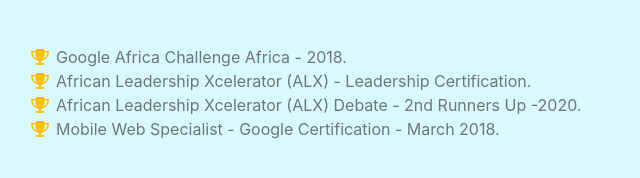
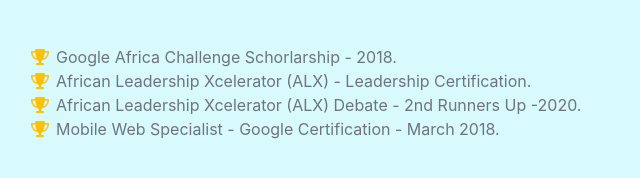
Before and after one commit to antonymuga/antonymuga.github.io, a plain HTML site: page index.html in a window 1280 px wide. Shown: the part 5499-5677 px from the top of the page, 304-944 px from the left. Drawn offline with nearby package versions, Linux system fonts and the light colour scheme; a web font is replaced by a local one.

Commit message:
Updated the awards.

```diff
--- a/index.html
+++ b/index.html
@@ -218,7 +218,7 @@
                     <ul class="fa-ul mb-0">
                         <li>
                             <span class="fa-li"><i class="fas fa-trophy text-warning"></i></span>
-                            Google Africa Challenge Africa - 2018.
+                            Google Africa Challenge Schorlarship - 2018.
                         </li>
                         <li>
                             <span class="fa-li"><i class="fas fa-trophy text-warning"></i></span>
```
